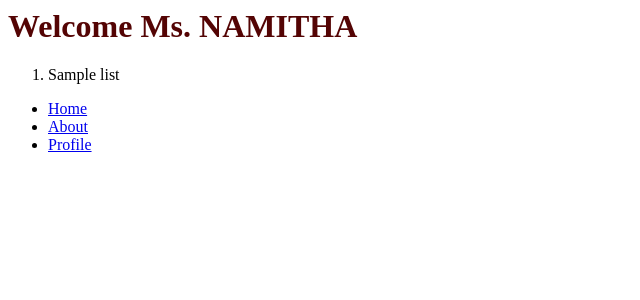
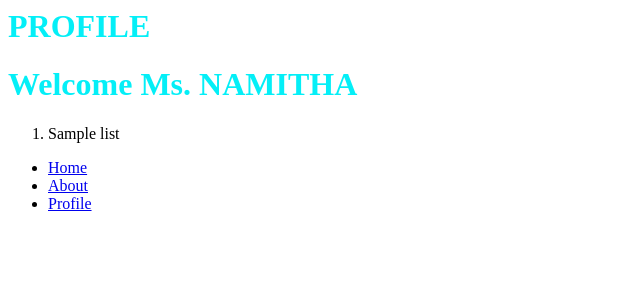
Before and after one commit to NAMITHA-L/Flask-learning, a Flask app: template templates/profile.html in a window 1280 px wide. Shown: the top 300 px of the page, without its empty margins (0-640 px from the left). Run offline with Flask 3, Linux system fonts and the light colour scheme; the template is opened without the code that fills it: most values are stand-ins (such as "Sample title", 1, 10 or a date in 2020).

Commit message:
template inheritance and static files-css

```diff
--- /dev/null
+++ b/static/css/example.css
@@ -0,0 +1,3 @@
+h1{
+    color: #04eff7;
+}
--- a/templates/about.html
+++ b/templates/about.html
@@ -7,6 +7,7 @@
         </title>
     </head>
     <body>
+        <h1> ABOUT </h1>
         {% extends "home.html" %}
     </body>
 </html>
--- a/templates/home.html
+++ b/templates/home.html
@@ -2,9 +2,10 @@
     <title>
         HOME PAGE
     </title>
+    <link type ="text/css" rel = "stylesheet" href="{{url_for('static',filename='css/example.css')}}">
 </head>
 <body>
-    <h1 style ="color:rgb(84, 4, 4)">Welcome Ms. NAMITHA </h1>
+    <h1>Welcome Ms. NAMITHA </h1>
     <ol>
     {% for i in List %}
 
--- a/templates/profile.html
+++ b/templates/profile.html
@@ -7,7 +7,8 @@
         </title>
     </head>
     <body>
-               {% extends "home.html" %}
+        <h1> PROFILE </h1>
+         {% extends "home.html" %}
 
     </body>
 </html>
```
